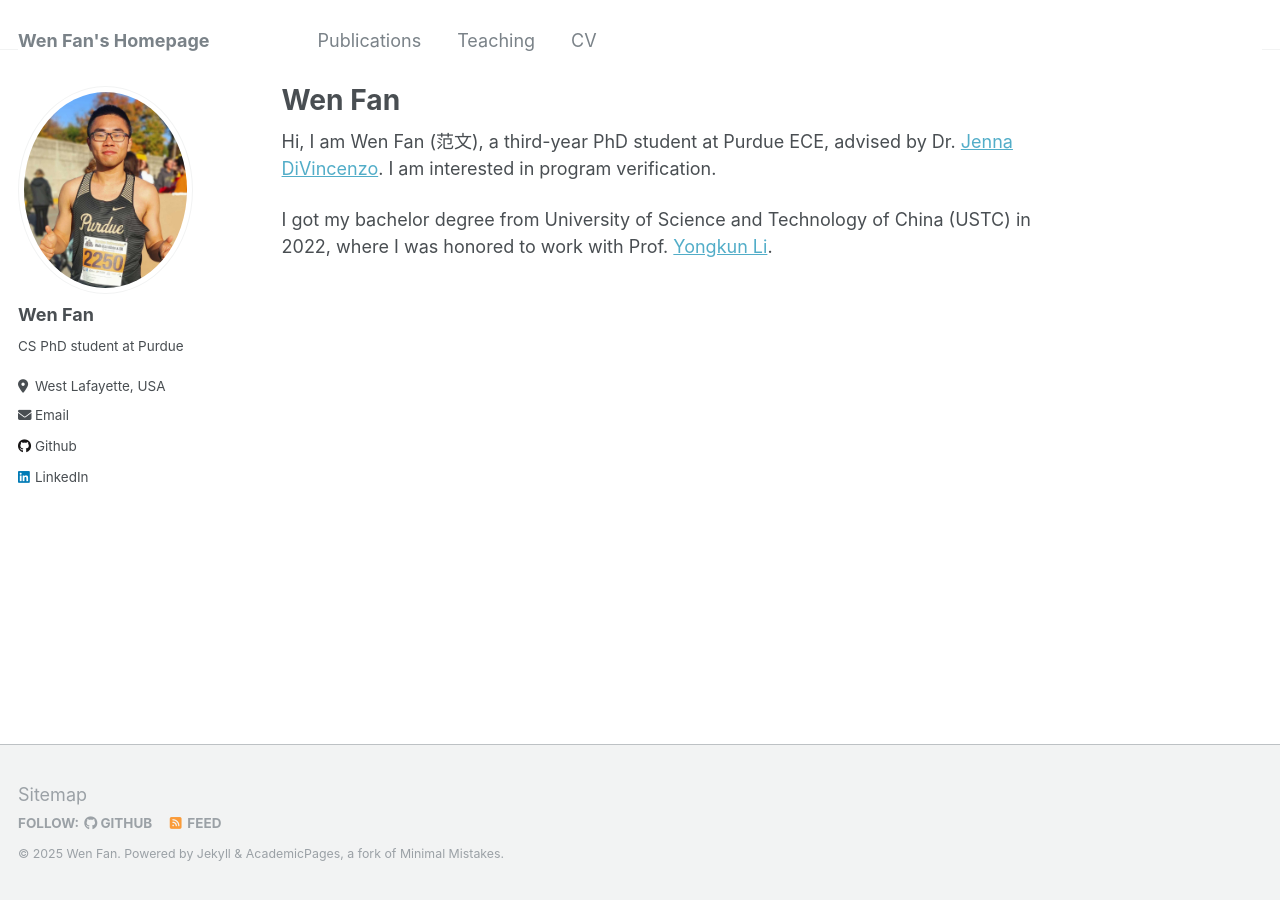
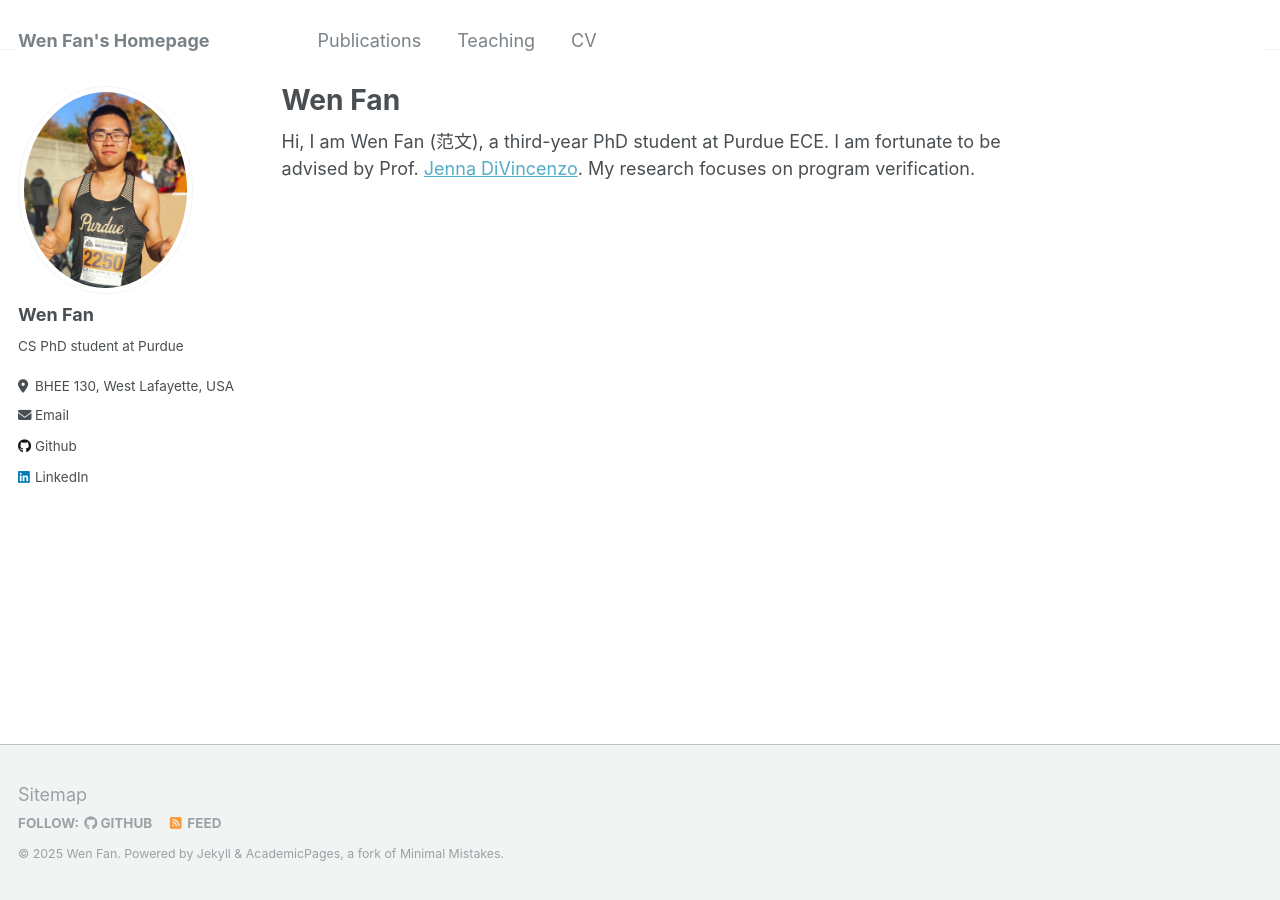
Before and after one commit to fanweneddie/fanweneddie.github.io, a Jekyll site: the page built from _pages/about.md, in a window 1280 px wide. Built offline with Jekyll 4.4.1, drawn with Linux system fonts in a browser that asks for light colours.

```diff
--- a/_config.yml
+++ b/_config.yml
@@ -25,7 +25,7 @@ author:
   name             : "Wen Fan"
   pronouns         : # example: "she/her"
   bio              : "CS PhD student at Purdue"
-  location         : "West Lafayette, USA"
+  location         : "BHEE 130, West Lafayette, USA"
   employer         : #
   uri              : # URL
   email            : "fan372@purdue.edu"
--- a/_pages/about.md
+++ b/_pages/about.md
@@ -7,6 +7,4 @@ redirect_from:
   - /about.html
 ---
 
-Hi, I am Wen Fan (范文), a third-year PhD student at Purdue ECE, advised by Dr. [Jenna DiVincenzo](https://jennalwise.github.io/). I am interested in program verification.
-
-I got my bachelor degree from University of Science and Technology of China (USTC) in 2022, where I was honored to work with Prof. [Yongkun Li](http://staff.ustc.edu.cn/~ykli/).
+Hi, I am Wen Fan (范文), a third-year PhD student at Purdue ECE. I am fortunate to be advised by Prof. [Jenna DiVincenzo](https://jennalwise.github.io/). My research focuses on program verification.
```
Also changed, not shown: _pages/publications.md (+3 -0 lines), 1 other file.
